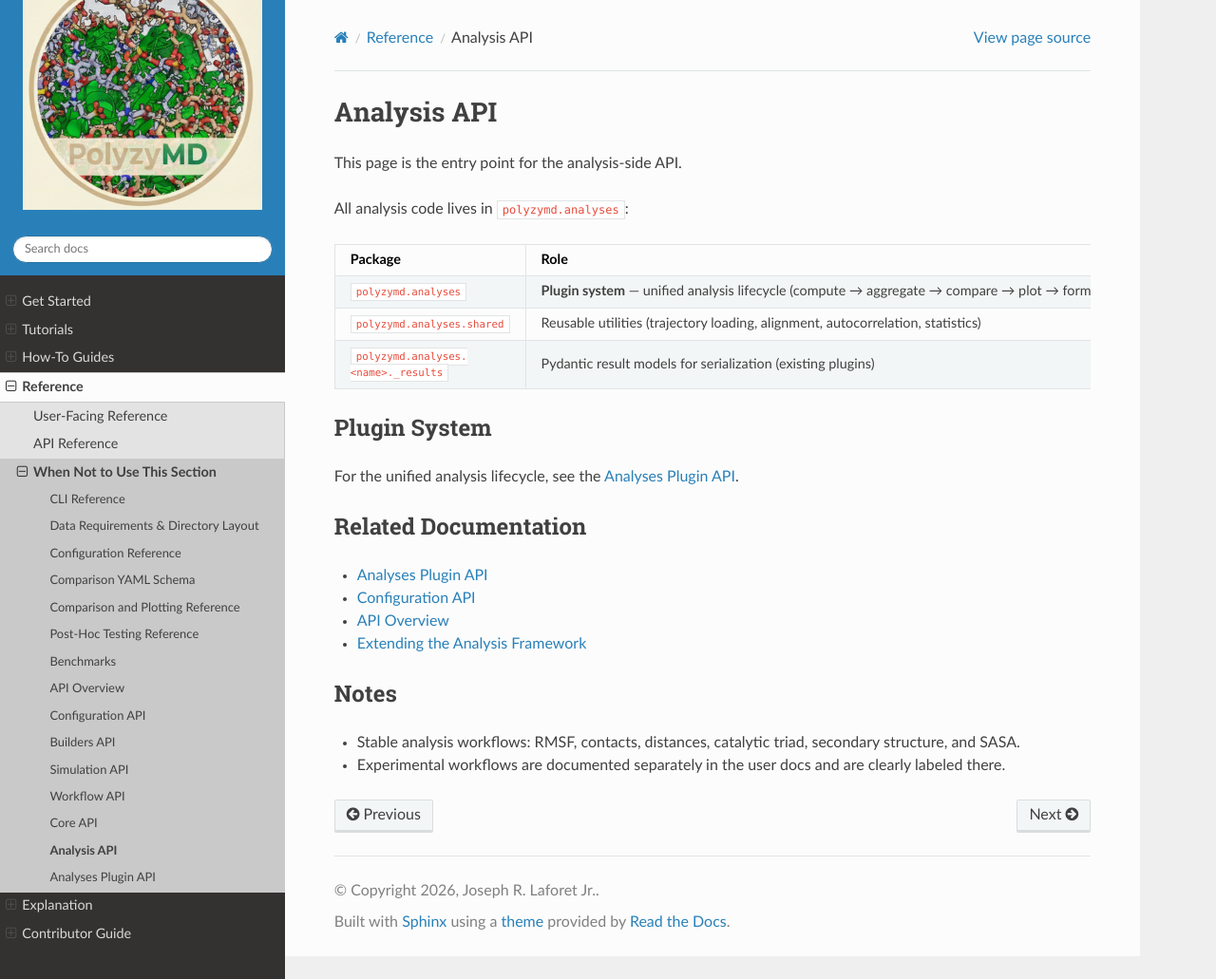
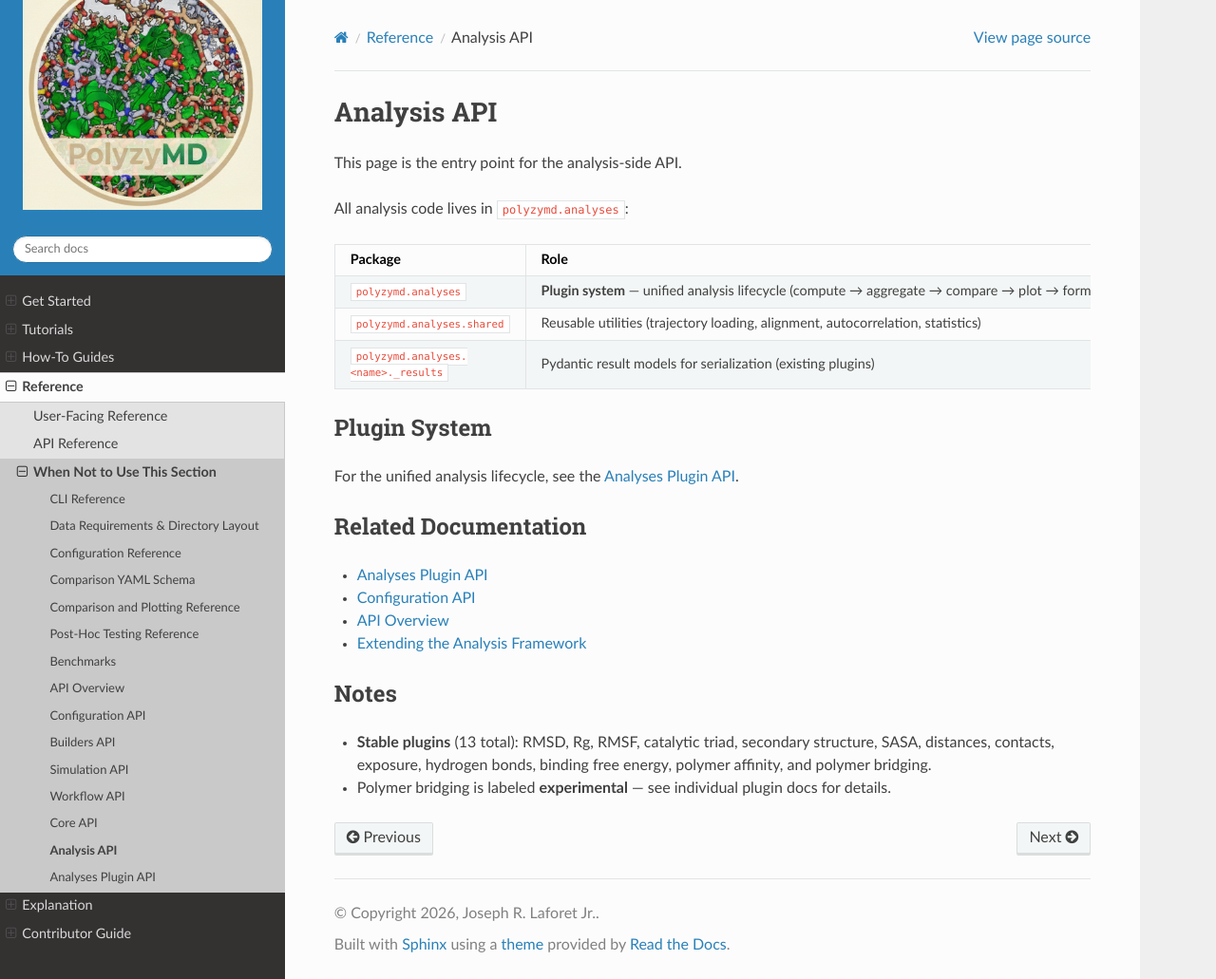
Before and after one commit to joelaforet/polyzymd, a Sphinx documentation site: the page built from docs/source/api/analysis.md, in a window 1280 px wide and 1031 px high. Shown: the whole window at 95% size. Built offline with Sphinx 7.4.7 and the Read the Docs theme 3.1.0, drawn with Linux system fonts in a browser that asks for light colours.

Commit message:
List all 13 analysis plugins in API entry page
Notes section only listed 6 plugins (RMSF, contacts, distances,
catalytic triad, secondary structure, SASA), omitting 7 others.
Update to list all 13 with polymer bridging flagged as experimental.

Fixes Chunk 10 finding M-12.

```diff
--- a/docs/source/api/analysis.md
+++ b/docs/source/api/analysis.md
@@ -23,10 +23,11 @@ For the unified analysis lifecycle, see the [Analyses Plugin API](analyses.md).
 
 ## Notes
 
-- Stable analysis workflows: RMSF, contacts, distances, catalytic triad,
-  secondary structure, and SASA.
-- Experimental workflows are documented separately in the user docs and are
-  clearly labeled there.
+- **Stable plugins** (13 total): RMSD, Rg, RMSF, catalytic triad, secondary structure,
+  SASA, distances, contacts, exposure, hydrogen bonds, binding free energy,
+  polymer affinity, and polymer bridging.
+- Polymer bridging is labeled **experimental** — see individual plugin docs
+  for details.
 
 <!-- IMAGE OPPORTUNITY: Add a compact analysis architecture diagram showing
 analyses plugin -> comparison -> plot generation. -->
```
